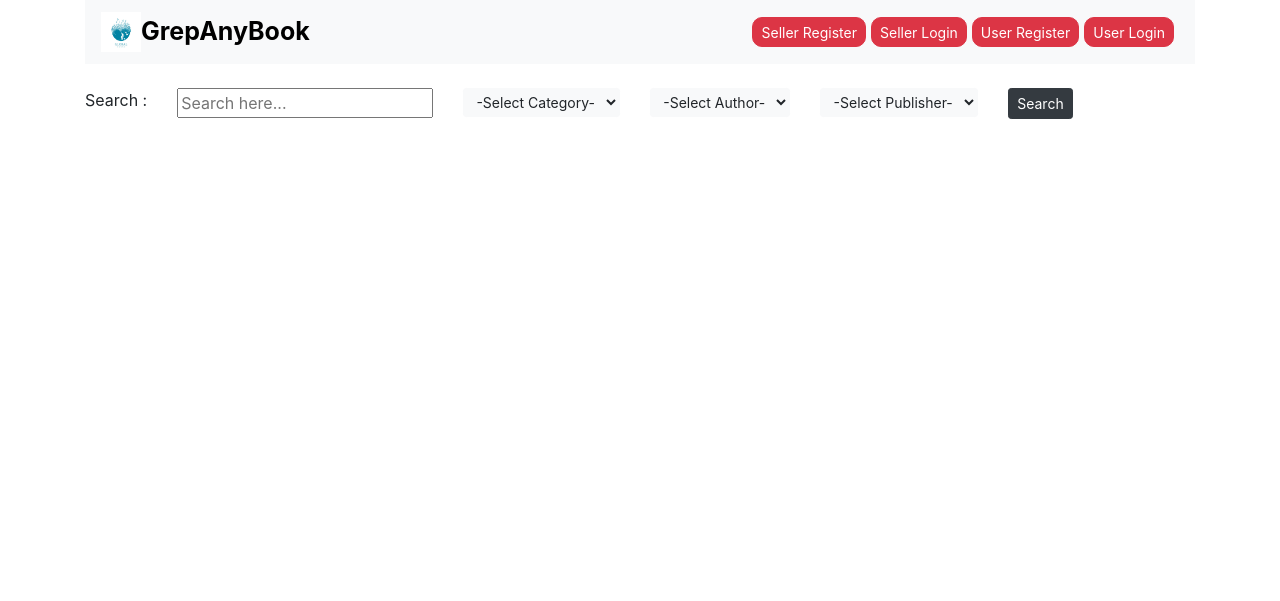
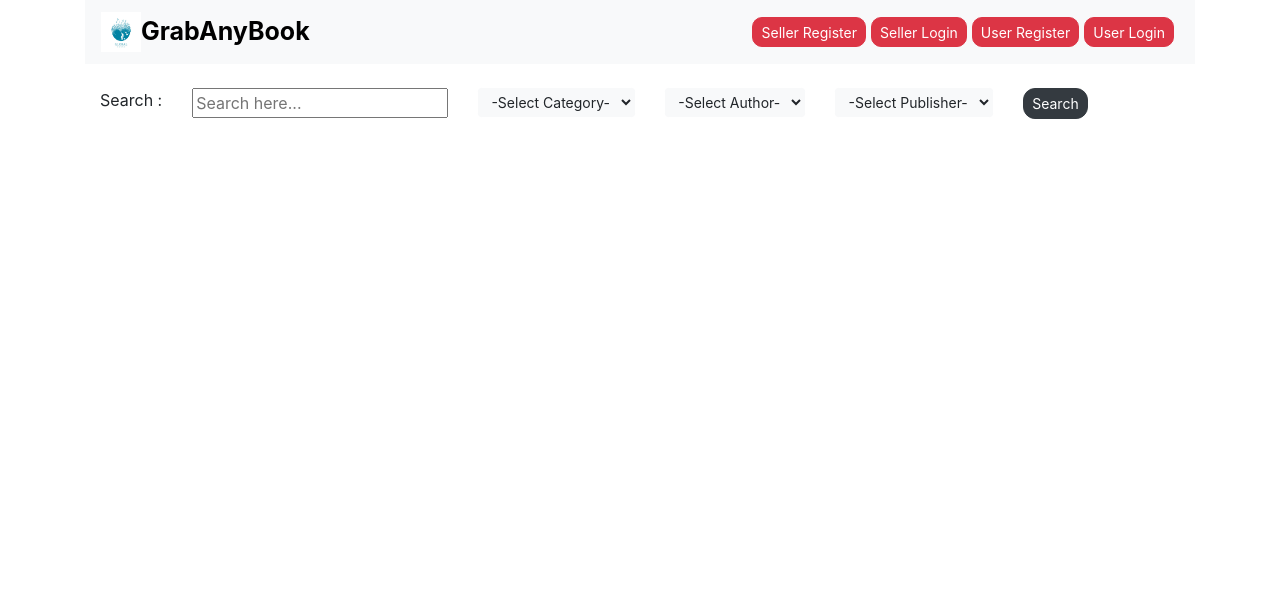
Before and after one commit to thivankanimesh/olms, a PHP site: page /grepanybook/ in a window 1280 px wide. Shown: the top 601 px of the page. Run offline with PHP 8.4, Linux system fonts and the light colour scheme; data that the repository does not hold is empty.

Commit message:
Enhanced UI

```diff
--- a/components/header/main-header.php
+++ b/components/header/main-header.php
@@ -12,7 +12,7 @@
 
 <nav class="navbar navbar-expand-lg navbar-light bg-light">
         <img src="resources/img/logo.jpg" height="40px" width="40px" />
-        <a class="navbar-brand" href="index.php" style="font-size: 25px; font-weight: bold; color:rgb(0, 0, 0);">GrepAnyBook</a>
+        <a class="navbar-brand" href="index.php" style="font-size: 25px; font-weight: bold; color:rgb(0, 0, 0);">GrabAnyBook</a>
         <div class="collapse navbar-collapse">
             <ul class="navbar-nav align-items-end ml-auto">
                 <?php
--- a/index.php
+++ b/index.php
@@ -160,11 +160,12 @@
         </div>
         <br />
 
-        <div class="row">
+        <div class="container">
+            <div class="row justify-content-md-center">
                 <div class="col-12 text-center">
                     <form action="index.php" method="POST">
                         <div class="row">
-                        <div class="col-sm-auto">
+                            <div class="col-md-auto">
                                 <p>Search :</p>
                             </div>
                             <div class="col-sm-auto">
@@ -180,7 +181,7 @@
                                     ?>
                                 </select>
                             </div>
-                        <div class="col-sm-auto">
+                            <div class="col-md-auto">
                                 <select class="btn btn-sm btn-light" name="author">
                                     <?php
                                         echo '<option value="-Select Author-" select>-Select Author-</option>';
@@ -190,7 +191,7 @@
                                     ?>
                                 </select>
                             </div>
-                        <div class="col-sm-auto">
+                            <div class="col-md-auto">
                                 <select class="btn btn-sm btn-light" name="publisher">
                                     <?php
                                         echo '<option value="-Select Publisher-" select>-Select Publisher-</option>';
@@ -201,10 +202,11 @@
                                 </select>
                             </div>
                             <div class="col-sm-auto">
-                            <input class="btn btn-sm btn-dark" type="submit" name="form-search" value="Search" />
+                                <input class="btn btn-sm btn-dark" style="border-radius: 12px" type="submit" name="form-search" value="Search" />
                             </div>
                         </div>
                     </form>
+                </div>
             </div>
         </div>
         <br />
@@ -237,14 +239,14 @@
                                         echo '</h6>';
                                     echo '</div>';
                                     echo '<div class="col" align="center" style="padding-bottom:2px">';
-                                        echo '<button class="btn btn-warning btn-sm btn-block" type="button" data-toggle="modal" data-target="#item-view-modal'.$row['ebook_id'].'">View</button>';
+                                        echo '<button class="btn btn-sm btn-warning btn-block" style="border-radius: 10px;" type="button" data-toggle="modal" data-target="#item-view-modal'.$row['ebook_id'].'">View</button>';
                                         require "components/modals/index/item-view-modal.php";
                                     echo '</div>';
                                 echo '</div>';
                                 echo '<div class="row">';
                                     echo '<div class="col" align="center">';
                                         echo '<form action="shoppingcart.php" method="POST" onsubmit="submitt()">';
-                                            echo '<input class="btn btn-success btn-sm btn-block" name="form-add--shoppingcart-item" type="submit" value="Add To Cart" />';
+                                            echo '<input class="btn btn-success btn-sm btn-block" style="border-radius: 10px;" name="form-add--shoppingcart-item" type="submit" value="Add To Cart" />';
                                             echo '<input type="hidden" name="ebook_id" value="'.$row['ebook_id'].'" />';
                                             echo '<input type="hidden" name="page" value="'.$page.'" />';
                                         echo '</form>';
```
Lines whose indentation alone changed are shown as unchanged.
